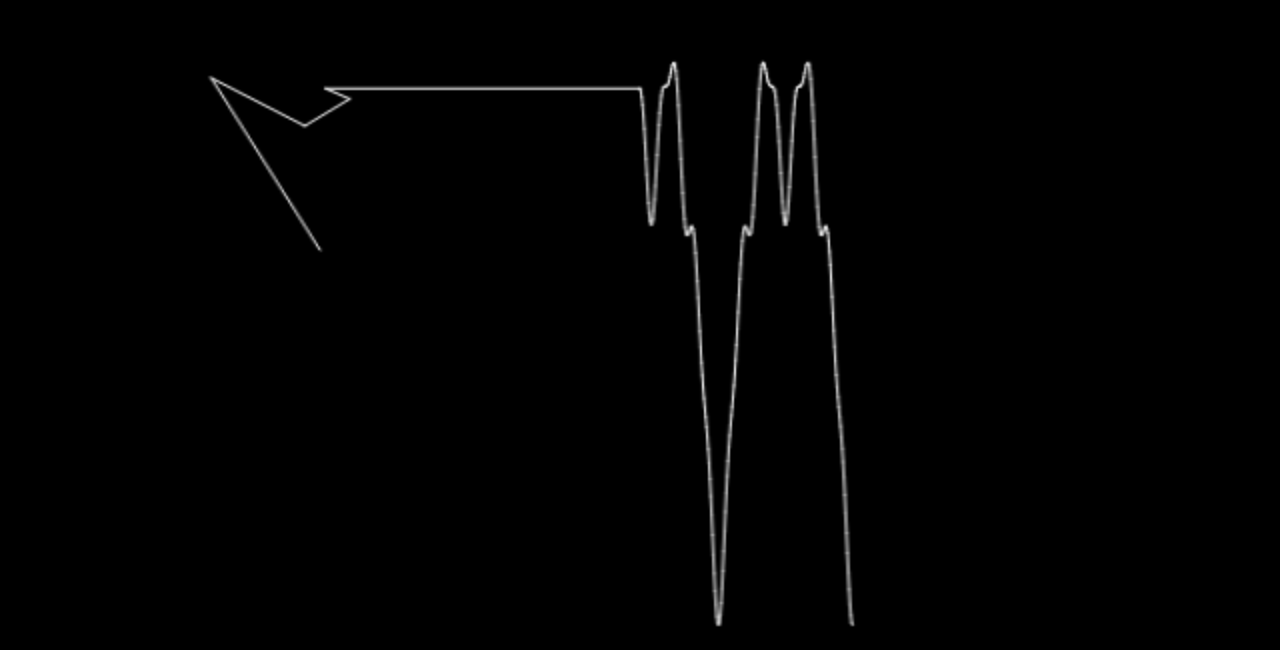
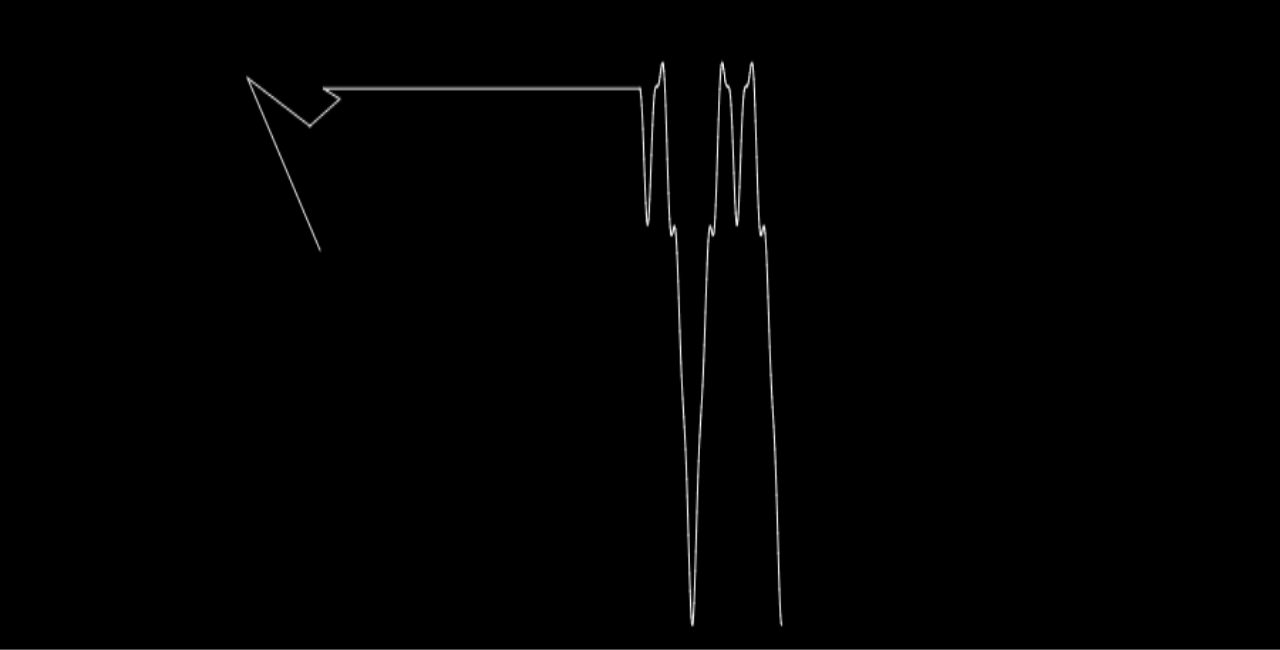
Before and after one commit to notshekhar/fouriesSeries, a plain HTML site: page index.htm in a window 1280 px wide. Shown: the part 150-800 px from the top of the page. Drawn offline with Linux system fonts and the light colour scheme.

Commit message:
Update index.htm

```diff
--- a/index.htm
+++ b/index.htm
@@ -7,7 +7,7 @@
     <link rel="stylesheet" href="index.css">
   </head>
   <body>
-    <canvas id="canvas" width="600" height="400"></canvas>
+    <canvas id="canvas" width="900" height="400"></canvas>
     <script src="index.js" charset="utf-8"></script>
   </body>
 </html>
```
